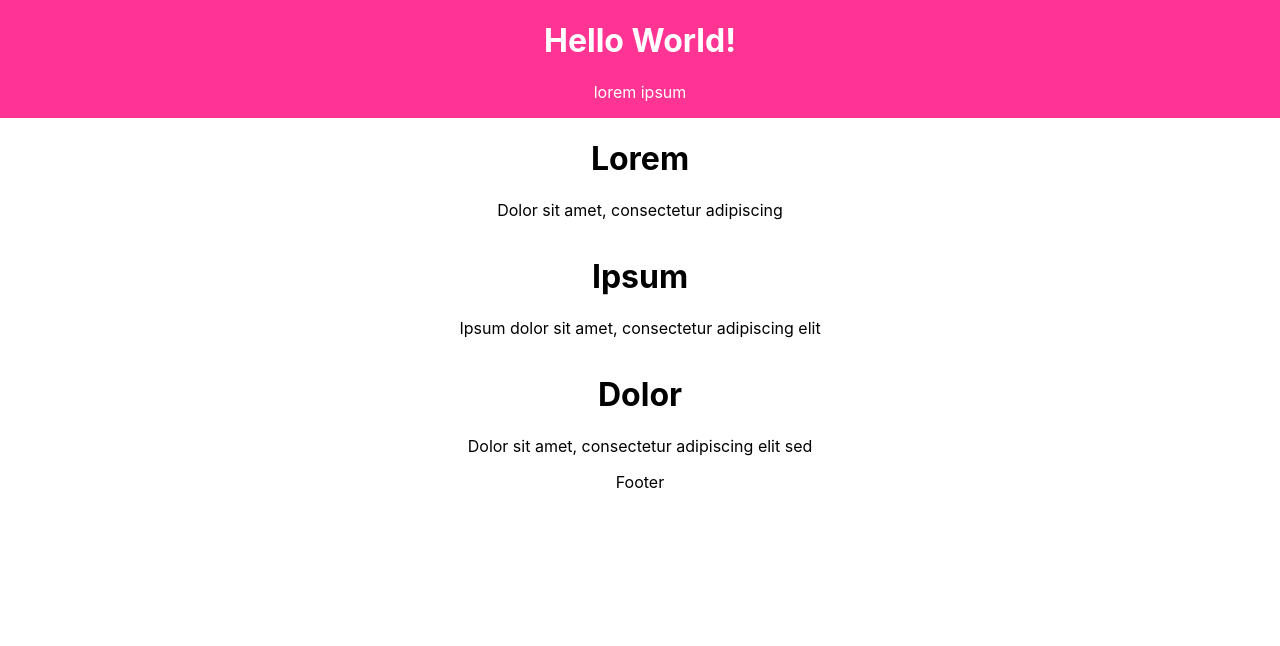
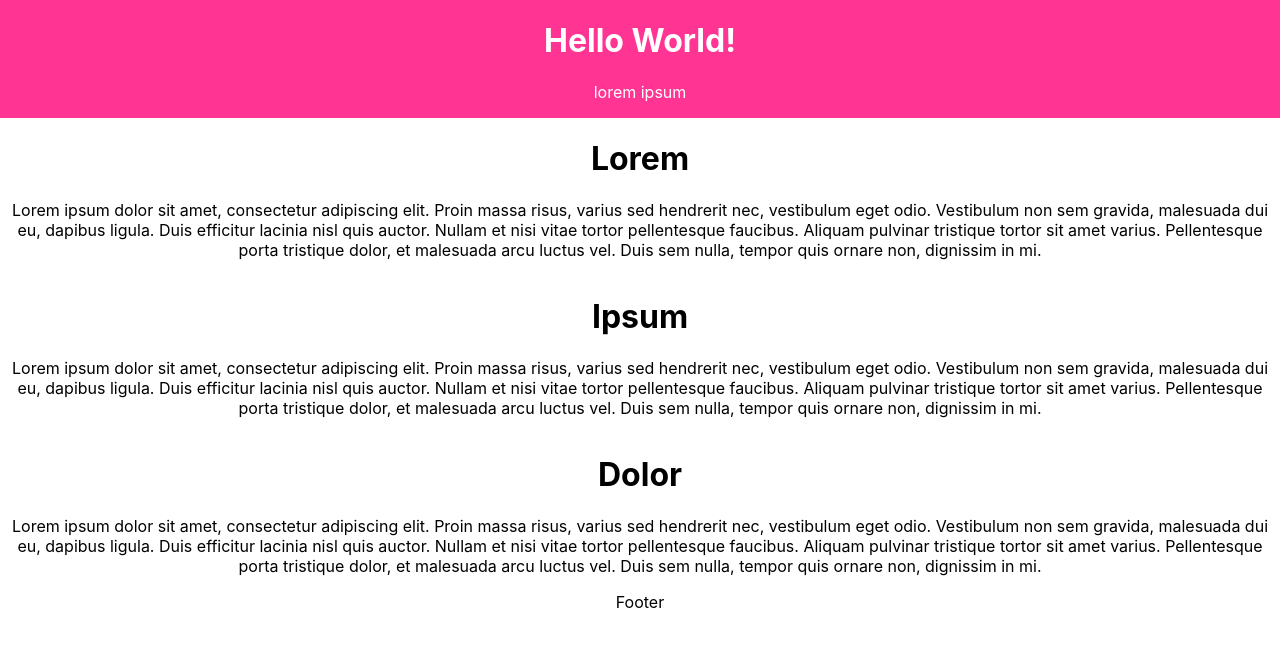
Before and after one commit to lalugue/simple-landing-page, a React (Create React App) app: page / in a window 1280 px wide. Shown: the top 646 px of the page. Built offline with nearby package versions, Linux system fonts and the light colour scheme.

Commit message:
update subtexts

```diff
--- a/src/App.js
+++ b/src/App.js
@@ -4,12 +4,15 @@ import Card from "./components/Card";
 import Footer from './components/Footer';
 
 function App() {
+
+  const text = "Lorem ipsum dolor sit amet, consectetur adipiscing elit. Proin massa risus, varius sed hendrerit nec, vestibulum eget odio. Vestibulum non sem gravida, malesuada dui eu, dapibus ligula. Duis efficitur lacinia nisl quis auctor. Nullam et nisi vitae tortor pellentesque faucibus. Aliquam pulvinar tristique tortor sit amet varius. Pellentesque porta tristique dolor, et malesuada arcu luctus vel. Duis sem nulla, tempor quis ornare non, dignissim in mi.";
+
   return (
     <div className="App">
       <Header text="Hello World!" subtext="lorem ipsum"/>
-      <Card text="Lorem" subtext="Dolor sit amet, consectetur adipiscing"/>
-      <Card text="Ipsum" subtext="Ipsum dolor sit amet, consectetur adipiscing elit"/>
-      <Card text="Dolor" subtext="Dolor sit amet, consectetur adipiscing elit sed"/>
+      <Card text="Lorem" subtext={text}/>
+      <Card text="Ipsum" subtext={text}/>
+      <Card text="Dolor" subtext={text}/>
       <Footer/>
     </div>
   );
```
